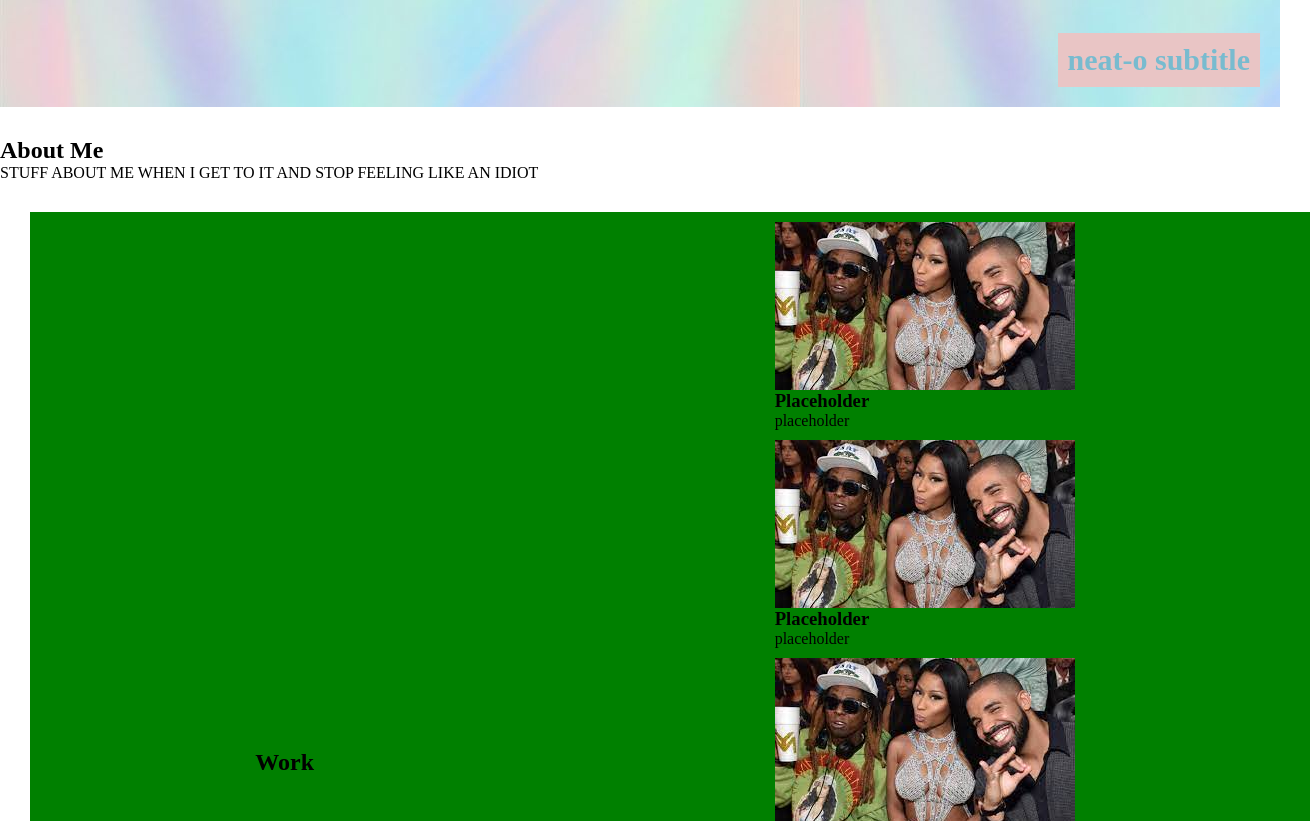
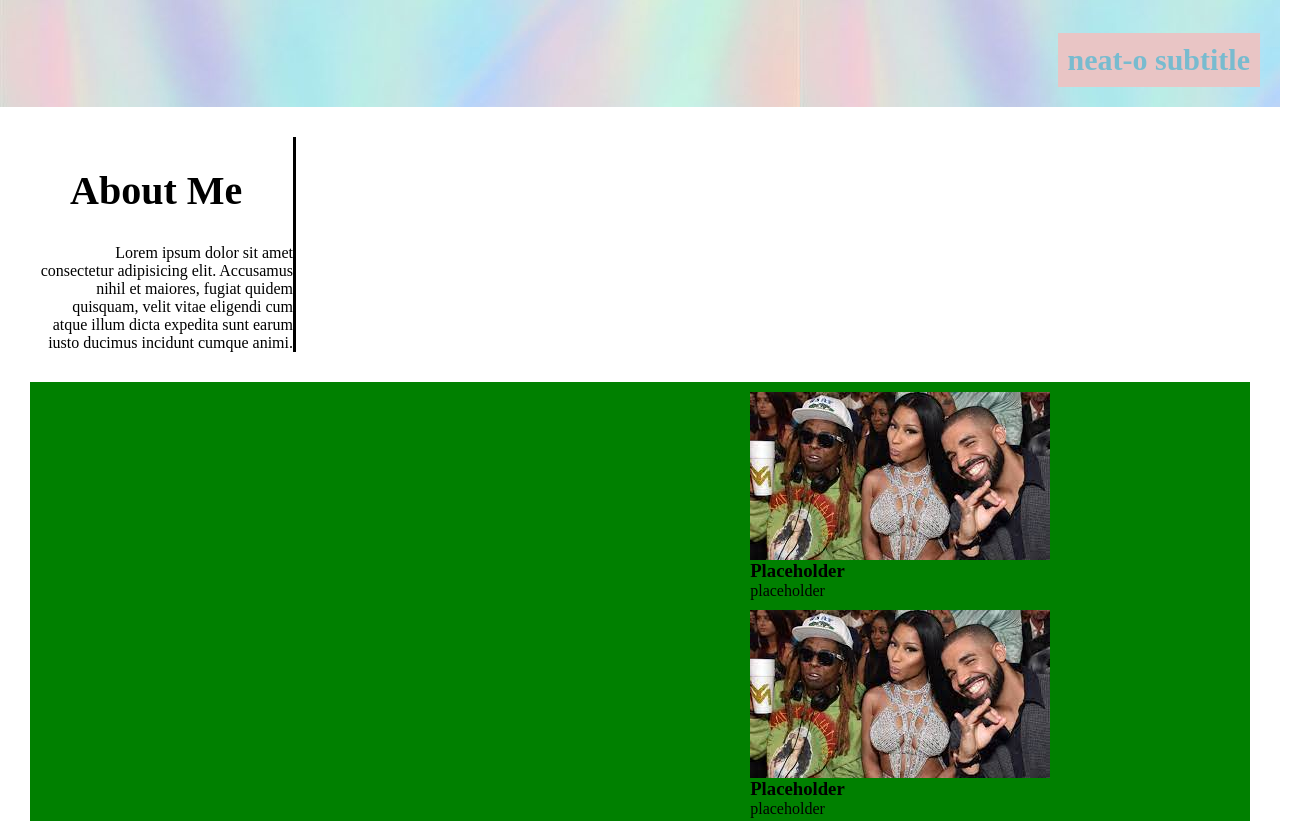
Before and after one commit to sabhanson/HW2-advanced-css, a plain HTML site: page index.html in a window 1280 px wide. Shown: the part 280-1101 px from the top of the page, 1310 px wide, since content can reach past the window. Drawn offline with Linux system fonts and the light colour scheme.

Commit message:
final commit

```diff
--- a/assets/reset.css
+++ b/assets/reset.css
@@ -0,0 +1,43 @@
+html, body, div, span, applet, object, iframe,
+h1, h2, h3, h4, h5, h6, p, blockquote, pre,
+a, abbr, acronym, address, big, cite, code,
+del, dfn, em, img, ins, kbd, q, s, samp,
+small, strike, strong, sub, sup, tt, var,
+b, u, i, center,
+dl, dt, dd, ol, ul, li,
+fieldset, form, label, legend,
+table, caption, tbody, tfoot, thead, tr, th, td,
+article, aside, canvas, details, embed,
+figure, figcaption, footer, header, hgroup,
+menu, nav, output, ruby, section, summary,
+time, mark, audio, video {
+    margin: 0;
+    padding: 0;
+    border: 0;
+    font-size: 100%;
+    font: inherit;
+    vertical-align: baseline;
+}
+/* HTML5 display-role reset for older browsers */
+article, aside, details, figcaption, figure,
+footer, header, hgroup, menu, nav, section {
+    display: block;
+}
+body {
+    line-height: 1;
+}
+ol, ul {
+    list-style: none;
+}
+blockquote, q {
+    quotes: none;
+}
+blockquote:before, blockquote:after,
+q:before, q:after {
+    content: '';
+    content: none;
+}
+table {
+    border-collapse: collapse;
+    border-spacing: 0;
+}
--- a/assets/style.css
+++ b/assets/style.css
@@ -35,7 +35,7 @@ header h1 {
 }
 
 .hero {
-    background-image: url(./irid.jpeg);
+    background-image: url(./images/irid.jpeg);
     height: 300px;
     width: 100%;
     margin-bottom: 30px;
@@ -52,12 +52,8 @@ header h1 {
     margin: 20px;
     border: 10px solid rgb(233, 197, 197);
     font-size: 30px;
-
 }
 
-.navbar {
-
-}
 
 .navbarlist a {
     display: block;
@@ -75,22 +71,54 @@ li {
 }
 
 .about-me {
-    max-width: 80%;
+    max-width: 20%;
+    margin-left: 40px;
+    border-right: 3px solid black;
 }
 
+.about-me h2 {
+    font-size: 40px;
+    border: 20px solid transparent;
+    border-right: 5px solid transparent;
+    background-color: transparent;
+    padding: 10px;
+    margin-right: 0px;
+}
+
+.about-me p {
+    text-align: end;
+}
+
+/* #about-me-left {
+    align-items: flex-start;
+    border-left: 3px solid black;
+} */
+
 main {
-    max-width: 80%;
+    max-width: 100%;
     margin: 30px;
 }
 
 .work {
-    width: 100vw;
-    height: 100vh;
+    width: 100%;
+    height: 100%;
     display: flex;
     flex-flow: row wrap;
     justify-content: space-around;
     background-color: green;
     align-items: center;
+    /* border-right: 3px solid black; */
+}
+
+.work h2 {
+    font-size: 40px;
+    border: 20px solid transparent;
+    border-right: 5px solid transparent;
+    background-color: transparent;
+    padding: 10px;
+    margin-right: 0px;
+    border-right: 3px solid black;
+
 }
 
 /* .allcards {
@@ -106,3 +134,13 @@ main {
     margin: 10px;
     width: 45%;
 }
+
+#contactme {
+    font-size: 40px;
+    border: 20px solid transparent;
+    border-right: 5px solid transparent;
+    background-color: transparent;
+    padding: 10px;
+    margin-right: 0px;
+    border-right: 3px solid black;
+}
--- a/index.html
+++ b/index.html
@@ -29,7 +29,7 @@
     <section class="about-me">
       <div><h2 class="about-me-left" id="aboutme">About Me</h2></div>
       <article>
-        <p>STUFF ABOUT ME WHEN I GET TO IT AND STOP FEELING LIKE AN IDIOT</p>
+        <p>Lorem ipsum dolor sit amet consectetur adipisicing elit. Accusamus nihil et maiores, fugiat quidem quisquam, velit vitae eligendi cum atque illum dicta expedita sunt earum iusto ducimus incidunt cumque animi.</p>
       </article>
     </section>
 
@@ -39,35 +39,35 @@
         <div class="allcards">
           <div class="card bigcard">
             <a href="#">
-              <img src="./assets/nickkiiii.jpeg" alt="alt img tag" />
+              <img src="./assets/images/nickkiiii.jpeg" alt="alt img tag" />
             </a>
             <h3>Placeholder</h3>
             <p>placeholder</p>
           </div>
           <div class="card">
             <a href="#">
-              <img src="./assets/nickkiiii.jpeg" alt="alt img tag" />
+              <img src="./assets/images/nickkiiii.jpeg" alt="alt img tag" />
             </a>
             <h3>Placeholder</h3>
             <p>placeholder</p>
           </div>
           <div class="card">
             <a href="#">
-              <img src="./assets/nickkiiii.jpeg" alt="alt img tag" />
+              <img src="./assets/images/nickkiiii.jpeg" alt="alt img tag" />
             </a>
             <h3>Placeholder</h3>
             <p>placeholder</p>
           </div>
           <div class="card">
             <a href="#">
-              <img src="./assets/nickkiiii.jpeg" alt="alt img tag" />
+              <img src="./assets/images/nickkiiii.jpeg" alt="alt img tag" />
             </a>
             <h3>Placeholder</h3>
             <p>placeholder</p>
           </div>
           <div class="card">
             <a href="#">
-              <img src="./assets/nickkiiii.jpeg" alt="alt img tag" />
+              <img src="./assets/images/nickkiiii.jpeg" alt="alt img tag" />
             </a>
             <h3>Placeholder</h3>
             <p>placeholder</p>
@@ -79,7 +79,7 @@
     <footer>
       <h2 id="contactme">Contact Me</h2>
       <nav>
-        <ul>
+        <ul class="contactmelist">
           <li><a href="#">phone number</a></li>
           <li><a href="#">email</a></li>
           <li><a href="#">github</a></li>
```
Also changed, not shown: assets/images/HW02-Wireframe.png (renamed from assets/HW02-Wireframe.png), assets/images/irid.jpeg (renamed from assets/irid.jpeg), assets/images/nickkiiii.jpeg (renamed from assets/nickkiiii.jpeg), 2 other files.
